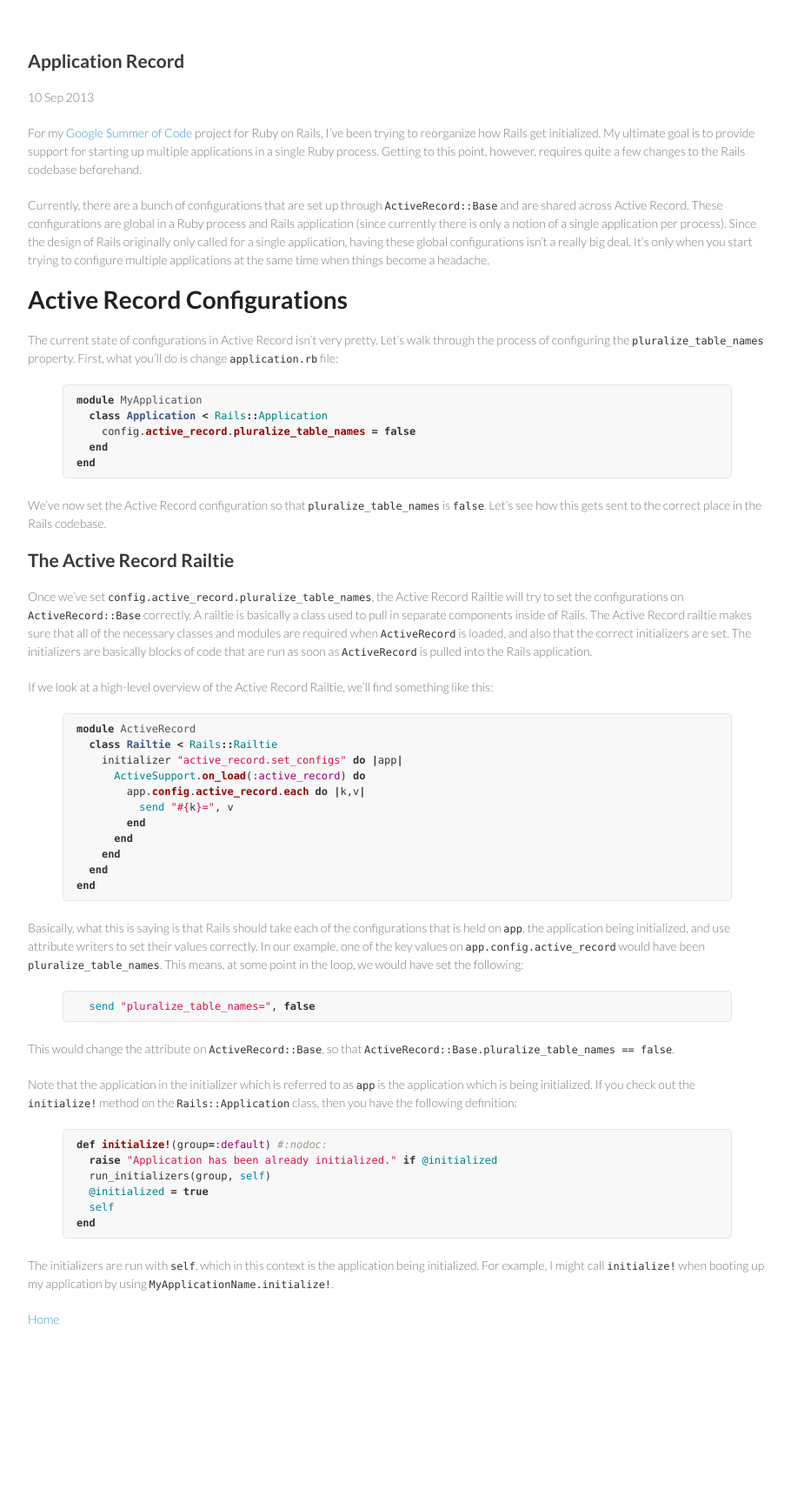
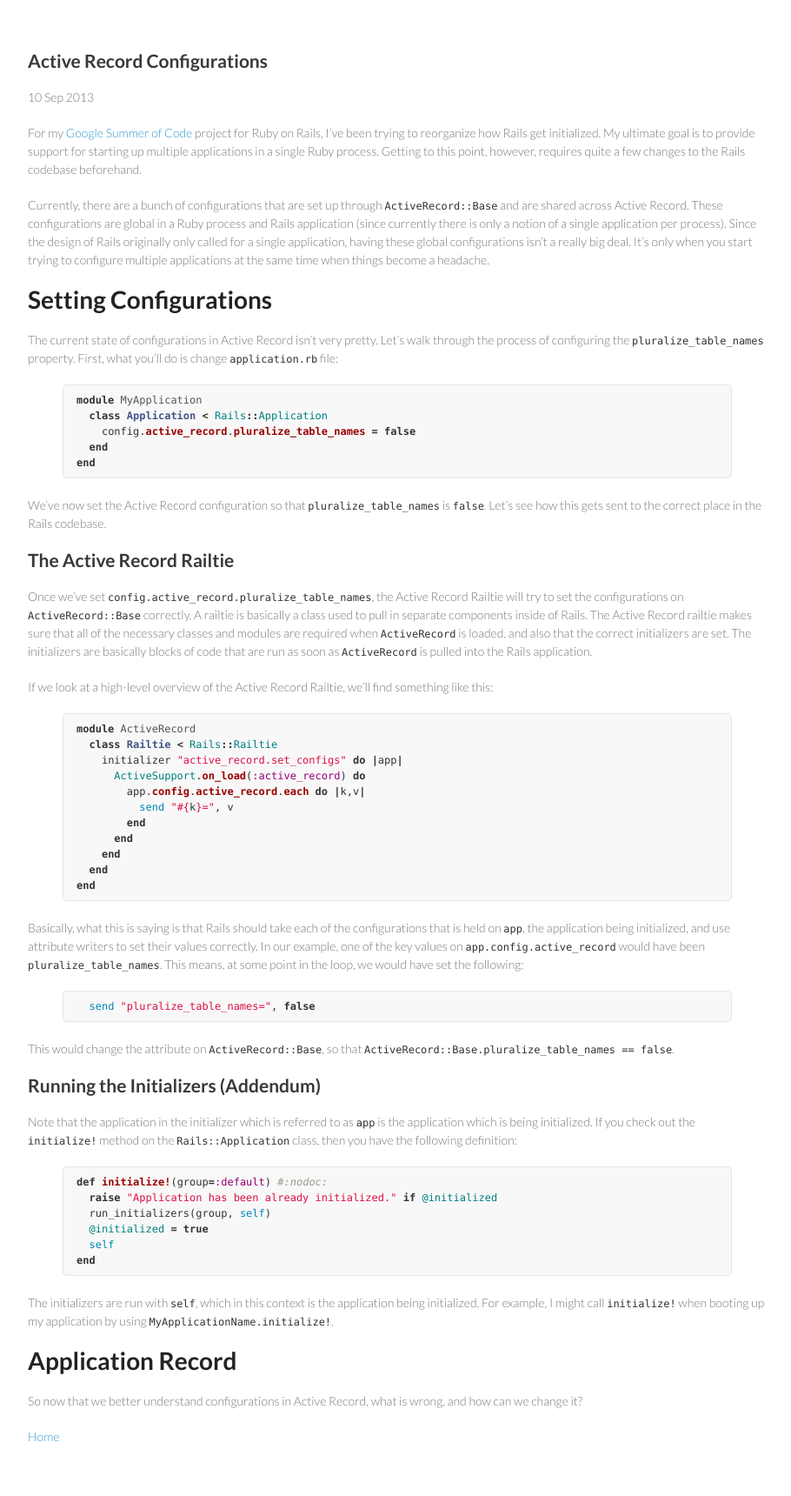
Before and after one commit to wangjohn/wangjohn.github.io, a Jekyll site: the page built from _posts/2013-09-10-application-record.md, in a window 1280 px wide. Shown: the whole page at 87% size, without its empty margins (183-1093 px from the left). Built offline with Jekyll 4.4.1, drawn with Linux system fonts in a browser that asks for light colours; before the commit the page ends 1585 px from its top, so only the background shows below that.

Commit message:
Changing the title.

```diff
--- a/_posts/2013-09-10-application-record.md
+++ b/_posts/2013-09-10-application-record.md
@@ -1,6 +1,6 @@
 ---
 layout: post
-title:  "Application Record"
+title:  "Active Record Configurations"
 date:   2013-09-10 22:34:12
 categories: activerecord rails railties
 ---
@@ -9,7 +9,7 @@ For my [Google Summer of Code][gsoc] project for Ruby on Rails, I've been trying
 
 Currently, there are a bunch of configurations that are set up through `ActiveRecord::Base` and are shared across Active Record. These configurations are global in a Ruby process and Rails application (since currently there is only a notion of a single application per process). Since the design of Rails originally only called for a single application, having these global configurations isn't a really big deal. It's only when you start trying to configure multiple applications at the same time when things become a headache.
 
-# Active Record Configurations
+# Setting Configurations
 
 The current state of configurations in Active Record isn't very pretty. Let's walk through the process of configuring the `pluralize_table_names` property. First, what you'll do is change `application.rb` file:
 
@@ -51,6 +51,8 @@ Basically, what this is saying is that Rails should take each of the configurati
 
 This would change the attribute on `ActiveRecord::Base`, so that `ActiveRecord::Base.pluralize_table_names == false`.
 
+## Running the Initializers (Addendum)
+
 Note that the application in the initializer which is referred to as `app` is the application which is being initialized. If you check out the `initialize!` method on the `Rails::Application` class, then you have the following definition:
 {% highlight ruby %}
 def initialize!(group=:default) #:nodoc:
@@ -63,4 +65,8 @@ end
 
 The initializers are run with `self`, which in this context is the application being initialized. For example, I might call `initialize!` when booting up my application by using `MyApplicationName.initialize!`.
 
+# Application Record
+
+So now that we better understand configurations in Active Record, what is wrong, and how can we change it?
+
 [gsoc]: http://www.google-melange.com/gsoc/homepage/google/gsoc2013
```
